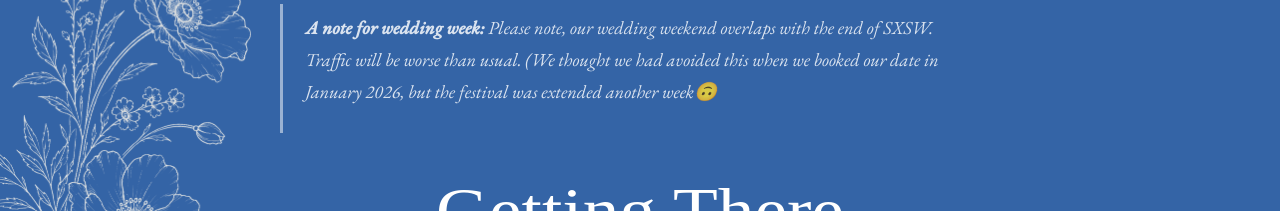
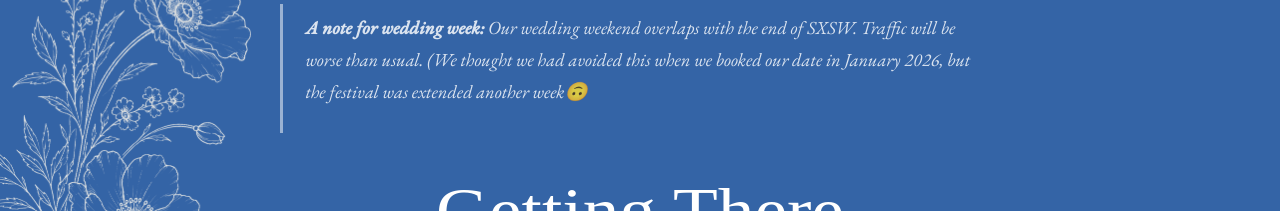
Before and after one commit to bjw7654/wedding-website, a Jekyll site: the page built from travel.md, in a window 1280 px wide. Shown: the part 842-1053 px from the top of the page. Built offline with Jekyll 4.4.1, drawn with Linux system fonts in a browser that asks for light colours; some web fonts are replaced.

Commit message:
Update travel.md

```diff
--- a/travel.md
+++ b/travel.md
@@ -11,7 +11,7 @@
   <figcaption>Downtown Austin - Erin took this picture from the Hike and Bike trail</figcaption>
 </figure>
 
-> **A note for wedding week:** Please note, our wedding weekend overlaps with the end of SXSW. Traffic will be worse than usual. (We thought we had avoided this when we booked our date in January 2026, but the festival was extended another week🙃
+> **A note for wedding week:** Our wedding weekend overlaps with the end of SXSW. Traffic will be worse than usual. (We thought we had avoided this when we booked our date in January 2026, but the festival was extended another week🙃
 
 ## Getting There
 
```
